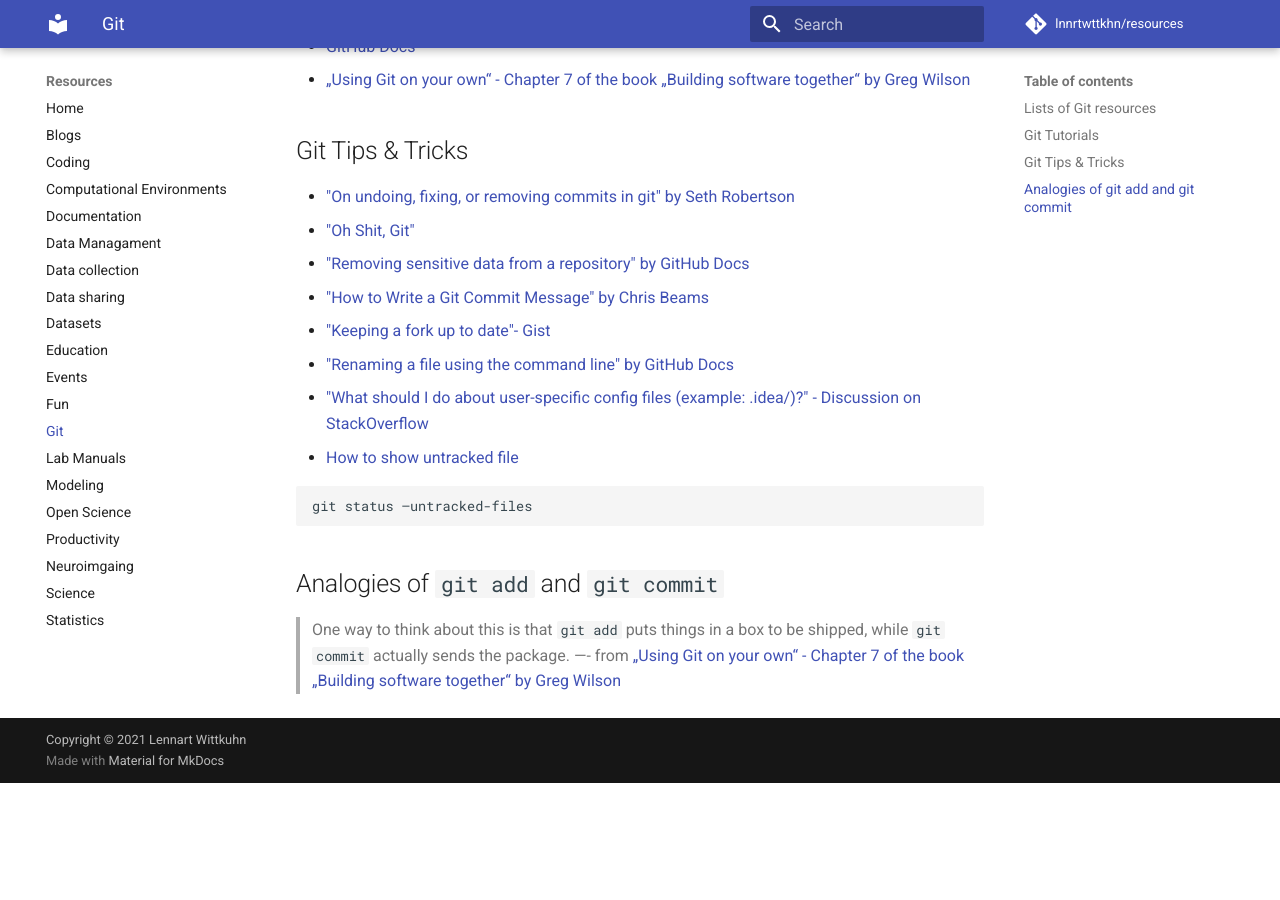
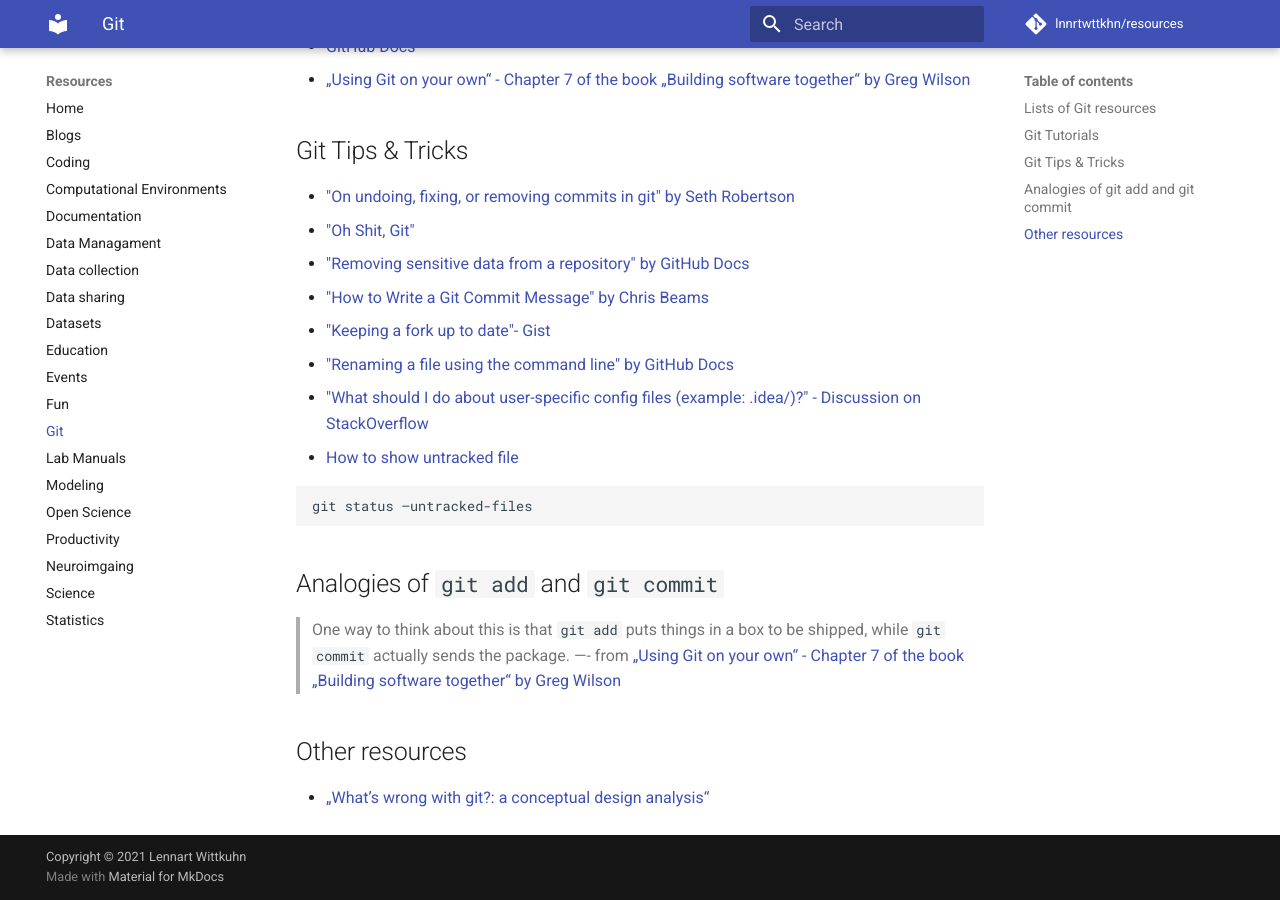
Before and after one commit to lnnrtwttkhn/resources, an MkDocs documentation site: the page built from docs/git.md, in a window 1280 px wide and 900 px high, scrolled down 707 px. Built offline with MkDocs 1.6.1 and Material for MkDocs 9.7.7, drawn with Linux system fonts in a browser that asks for light colours; comment, search, counter and statistics services are not loaded; before the commit the page ends 1490 px from its top, so only the background shows below that.

Commit message:
add paper "what's wrong with git?"

```diff
--- a/docs/git.md
+++ b/docs/git.md
@@ -39,3 +39,7 @@
 
 > One way to think about this is that `git add` puts things in a box to be shipped, while `git commit` actually sends the package.
 > —- from [„Using Git on your own“ - Chapter 7 of the book „Building software together“ by Greg Wilson](https://buildtogether.tech/git-solo/)
+
+## Other resources
+
+- [„What’s wrong with git?: a conceptual design analysis“](https://dl.acm.org/doi/10.1145/2509578.2509584)
```
